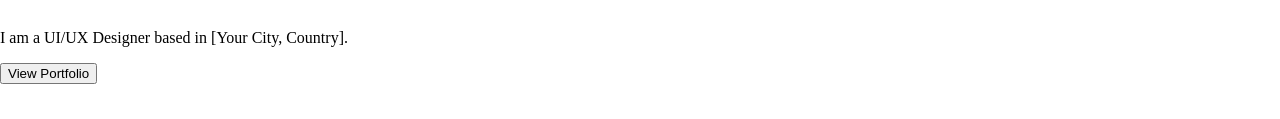
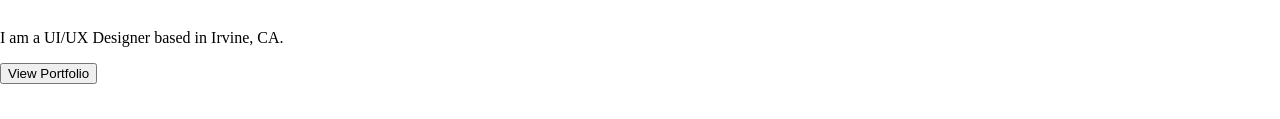
Before and after one commit to danielj1415/UI-UX-Portfolio, a website: page index.html in a window 1280 px wide. Shown: the part 316-435 px from the top of the page. Drawn offline with Linux system fonts and the light colour scheme.

Commit message:
index.html

```diff
--- a/index.html
+++ b/index.html
@@ -22,7 +22,7 @@
       </header>
     <main>
       <h1>Hi, I'm Daniel Jong</h1>
-      <p>I am a UI/UX Designer based in [Your City, Country].</p>
+      <p>I am a UI/UX Designer based in Irvine, CA.</p>
       <button>View Portfolio</button>
     </main>
     <script
```
